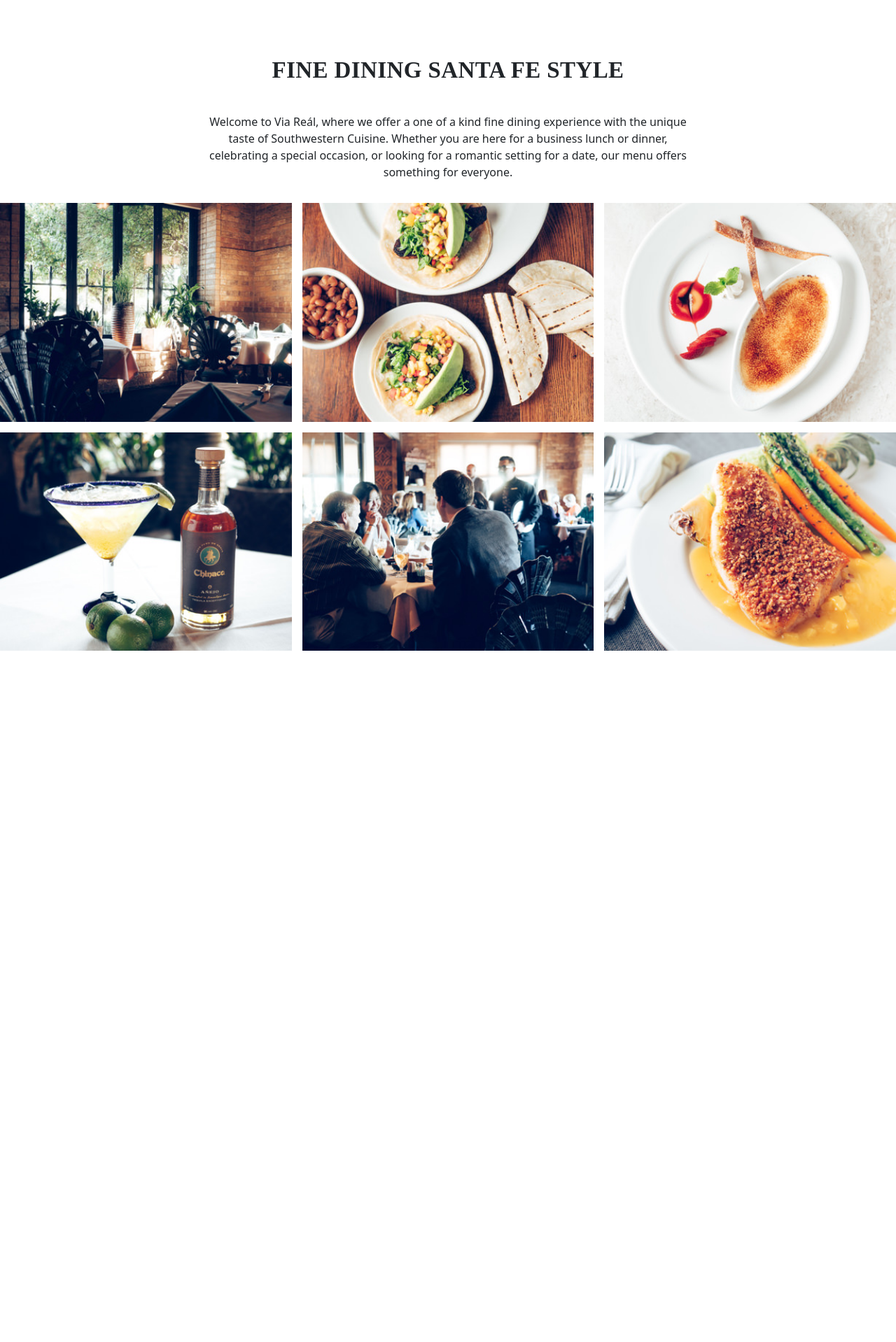
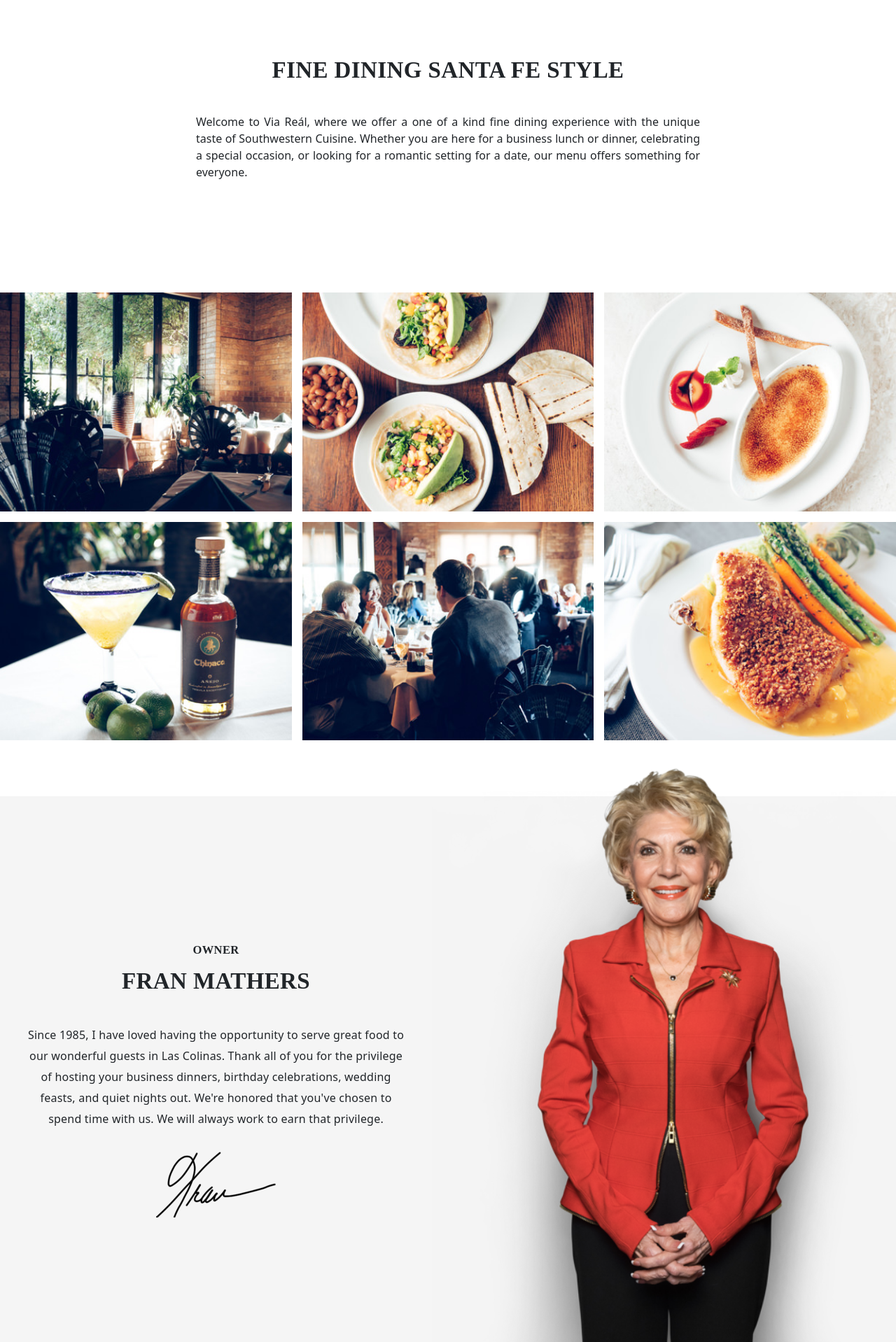
Before and after one commit to lamodots/chefs-kiss, a React (Create React App) app: page / in a window 1280 px wide. Shown: the part 802-2720 px from the top of the page at 70% size. Before the commit the page ends 1732 px from the top, so only its background shows below. Built offline with nearby package versions, Linux system fonts and the light colour scheme.

Commit message:
created the owner section

```diff
--- a/src/component/carousel/CarouselSlider.css
+++ b/src/component/carousel/CarouselSlider.css
@@ -92,18 +92,18 @@
 }
 .carousel-control-wrapper .dot{
     padding: 4px;
-    border: 1px solid rgba(135, 126, 78, 0.6);
+    border: 1px solid #bc8d4b;
     border-radius: 100%;
     margin: 5px;
     cursor: pointer;
     transition: all .3s ease;
 }
 .carousel-control-wrapper .dot:hover{
-    background-color: rgba(135, 126, 78, 0.6);
+    background-color: #bc8d4b8b;
 }
 .carousel-control-wrapper .dots .active{
-    border-color: rgba(128, 117, 57, 0.726);
-    background-color: rgba(128, 117, 57, 0.726);
+    border-color: #bc8d4b;
+    background-color: #bc8d4b;
 }
 
 .hero img{
--- a/src/pages/home/Gallery.css
+++ b/src/pages/home/Gallery.css
@@ -8,14 +8,16 @@ h2{
     text-transform: uppercase;
 }
 .info-gallery{
-    padding-top: 5rem;
+    padding: 5rem 0;
     width: 100vw;
 }
 
 .description{
-    max-width: 700px;
+    max-width: 720px;
     margin: 0 auto;
     padding: 2rem 0;
+    padding-bottom: 10rem;
+    text-align: justify;
 }
 .gallery-section{
     display: grid;
--- a/src/pages/home/Home.js
+++ b/src/pages/home/Home.js
@@ -2,6 +2,7 @@ import React from 'react'
 import 'bootstrap/dist/css/bootstrap.min.css'
 import CarouselSlider from '../../component/carousel/CarouselSlider';
 import Gallery from './Gallery';
+import OwnerSection from './OwnerSection';
 
 const Home = () => {
 
@@ -9,6 +10,7 @@ const Home = () => {
       <>
           <CarouselSlider />
           <Gallery />
+          <OwnerSection />
      </>
     );
 }
--- /dev/null
+++ b/src/pages/home/OwnerSection.css
@@ -0,0 +1,55 @@
+h2{
+    font-size: 33px;
+    line-height: 44px;
+    letter-spacing: 0.4px;
+    font-family: "Montserrat", "sans-serif";
+    font-weight: 700;
+    text-transform: uppercase;
+}
+.owner-section{
+    height: 100vh;
+    background-color: #f5f5f5;
+    width: 100vw;
+    display: flex;
+    position: relative;
+}
+.owner-info{
+    flex: 1;
+    display: flex;
+    flex-direction: column;
+    justify-content: center;
+    align-items: center;
+}
+small{
+    font-size: 50%;
+    display: block;
+}
+.owner-info p{
+    font-size: 1rem;
+    line-height: 30px;
+    letter-spacing: 0.2px;
+    margin: 0;
+    max-width: 547px;
+    padding: 2rem 0;
+}
+.owner-img{
+    flex: 1;
+    margin-top: -40px;
+}
+.owner-img img{
+    height: 100%;
+}
+@media screen and (max-width: 800px){
+    .owner-img{
+        position: absolute;
+        bottom: 10%;
+        left: 30%;
+    }
+}
+@media screen and (max-width: 640px){
+
+
+}
+@media screen and (max-width: 590px){
+
+}
--- /dev/null
+++ b/src/pages/home/OwnerSection.js
@@ -0,0 +1,27 @@
+import React from 'react'
+import './OwnerSection.css'
+
+const OwnerSection = () => {
+  return (
+    <section className='owner-section' >
+        <div className='owner-info'>
+            <h2>
+                <small>OWNER</small>
+                FRAN MATHERS
+            </h2>
+            <p>
+             Since 1985, I have loved having the opportunity to serve great food to our wonderful guests in Las Colinas.
+             Thank all of you for the privilege of hosting your business dinners, birthday celebrations, wedding feasts, and quiet nights out. We're honored that you've chosen to spend time with us.
+             We will always work to earn that privilege.
+            </p>
+            <img src='assets/images/home/signature.png' alt='signature' />
+        </div>
+
+        <div className='owner-img'>
+            <img src='assets/images/home/owner.png' alt='owner' />
+        </div>
+    </section>
+  )
+}
+
+export default OwnerSection
```
